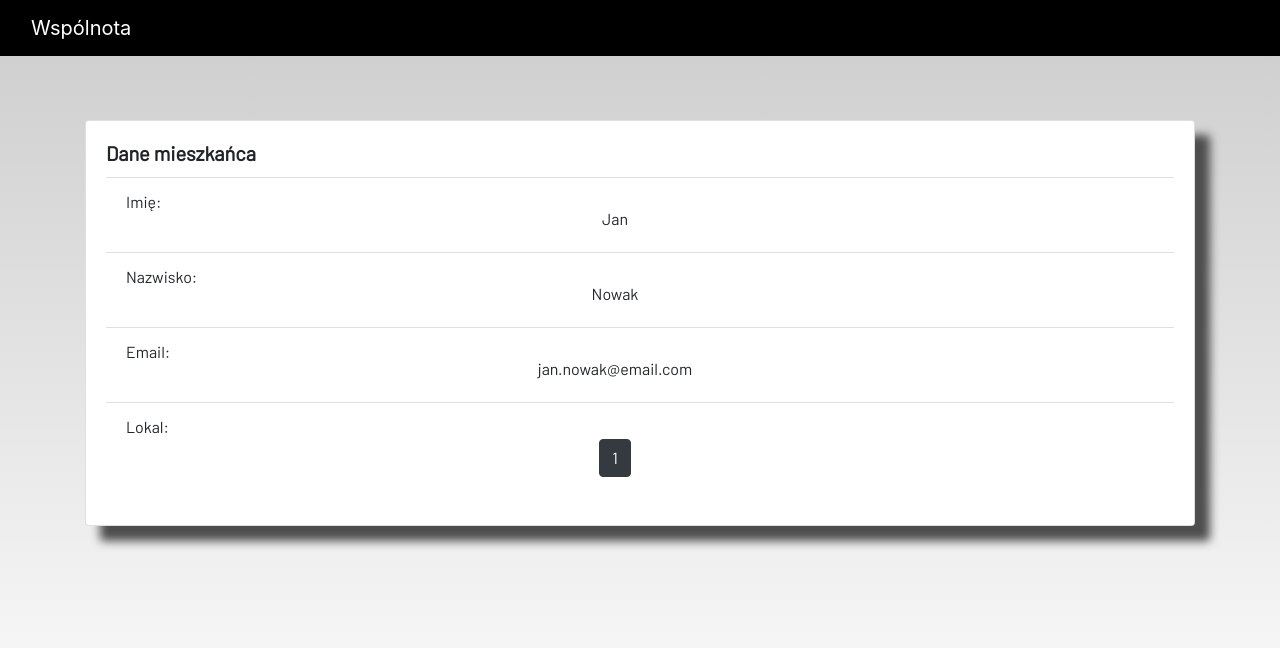
After one commit to IzabelaSojka/HousingAssociationApp, a Django app: page /resident_detail/1 in a window 1280 px wide. The commit adds this page. Shown: the top 648 px of the page. Run offline with Django 4.2, Linux system fonts and the light colour scheme; data comes from the database, SQL or seed files in the repository; both versions use the stored data as it was after the commit; some libraries are stand-ins or nearby versions; some web fonts are replaced.

Commit message:
Added resident detail

```diff
--- a/ideas/templates/registration/main.html
+++ b/ideas/templates/registration/main.html
@@ -13,6 +13,8 @@
     integrity="sha384-ggOyR0iXCbMQv3Xipma34MD+dH/1fQ784/j6cY/iJTQUOhcWr7x9JvoRxT2MZw1T" crossorigin="anonymous" />
   <link rel="stylesheet" href="https://use.fontawesome.com/releases/v5.7.2/css/all.css"
     integrity="sha384-fnmOCqbTlWIlj8LyTjo7mOUStjsKC4pOpQbqyi7RrhN7udi9RwhKkMHpvLbHG9Sr" crossorigin="anonymous" />
+    <title>Bootstrap Example</title>
+    <script src="https://cdn.jsdelivr.net/npm/bootstrap@5.2.3/dist/js/bootstrap.bundle.min.js"></script>
   <link rel="stylesheet" type="text/css" href="../../../static/main.css">
 </head>
 
--- /dev/null
+++ b/ideas/templates/registration/resident_detail.html
@@ -0,0 +1,39 @@
+{% extends 'registration/main.html' %}
+{% load static %}
+{% block content %}
+{% load crispy_forms_tags %}
+<div class="container">
+    <p style="text-align: center">
+        <div class="card" style="width: 100%; height: 80%" >
+            <div class="card-body">
+                <h5 class="card-title"><b>Dane mieszkańca</b></h5>
+                <ul class="list-group list-group-flush">
+                    <li class="list-group-item">
+                        Imię:
+                        <p style="text-align: center">{{ resident.first_name }}</p>
+                    </li>
+                    <li class="list-group-item">
+                        Nazwisko:
+                        <p style="text-align: center">{{ resident.last_name }}</p>
+                    </li>
+                    <li class="list-group-item">
+                        Email:
+                        <p style="text-align: center">{{ resident.email }}</p>
+                    </li>
+                    <li class="list-group-item">
+                        Lokal:<br>
+                        <p style="text-align: center">
+                            <a class="btn btn-dark"  data-bs-toggle="collapse" href="#collapse1" role="button" aria-expanded="false" aria-controls="collapse1">{{ local.number }}</a>
+                            <div class="collapse" style="text-align: center" id="collapse1">
+                                  <div class="card card-body" style="width: 100%;">
+                                   Powierzchnia:    {{ local.area }} m^2
+                                  </div>
+                            </div>
+                        </p>
+                    </li>
+                </ul>
+            </div>
+        </div>
+    </p>
+</div>
+{% endblock content %}
--- a/ideas/urls.py
+++ b/ideas/urls.py
@@ -25,6 +25,7 @@ urlpatterns = [
     path('firebase-messaging-sw.js', showFirebaseJS, name="show_firebase_js"),
     path('documents/', views.fileView, name='documents'),
     path('billing_detail/<int:pk>', views.billing_detail, name='billing_detail'),
+    path('resident_detail/<int:pk>', views.resident_detail, name='resident_detail'),
     #path('send/', send)
 
 
--- a/ideas/views.py
+++ b/ideas/views.py
@@ -17,6 +17,7 @@ from ideas.forms import LocalForm, BillingForm, UserRegistrationForm, UserEditFo
 from ideas.models import Local, Billing, Report
 from ideas.notification import send_notification
 
+
 def whoLogged(request):
     locals = Local.objects.all()
     logged = 'nobody'
@@ -35,12 +36,14 @@ def home(request):
     context = {
         'logged': logged,
     }
-    return render(request,'registration/home.html', context)
+    return render(request, 'registration/home.html', context)
+
 
 class CustomLoginView(LoginView):
     template_name = 'registration/login.html'
     fields = '__all__'
     redirect_authenticated_user = True
+
 
 class RegisterPage(FormView):
     template_name = 'registration/register.html'
@@ -70,14 +73,16 @@ def local(request):
         form = LocalForm()
     local = Local.objects.filter(admin=request.user)
     context = {
-            'locals': local,
-            'form': form,
+        'locals': local,
+        'form': form,
     }
     return render(request, 'registration/local.html', context)
+
 
 def local_delete(request, pk=None):
     Local.objects.get(id=pk).delete()
     return redirect("local")
+
 
 def billing(request):
     if request.method == "POST":
@@ -111,6 +116,7 @@ def billing(request):
     }
     return render(request, 'registration/billing.html', context)
 
+
 def billing_history(request):
     billing = Billing.objects.filter(status=True).filter(admin=request.user)
     context = {
@@ -128,6 +134,7 @@ def billing_update(request, pk=None):
     billing.save()
     return redirect('billing')
 
+
 def billing_detail(request, pk=None):
     billing = Billing.objects.get(id=pk)
     context = {
@@ -135,28 +142,41 @@ def billing_detail(request, pk=None):
     }
     return render(request, 'registration/billing_detail.html', context)
 
+
 def resident(request):
     if request.method == 'POST':
         form = UserRegistrationForm(request.POST)
         if form.is_valid():
             form.save()
             messages.success(request, f"Dodano nowego mieszkańca")
-    else :
-        form= UserRegistrationForm()
+    else:
+        form = UserRegistrationForm()
     resident = User.objects.all()
     context = {
-        'residents' : resident,
-        'form' : form,
+        'residents': resident,
+        'form': form,
     }
     return render(request, 'registration/resident.html', context)
 
+
+def resident_detail(request, pk=None):
+    resident = User.objects.get(id=pk)
+    local = Local.objects.get(owner=pk)
+    context = {
+        'resident': resident,
+        'local': local,
+    }
+    return render(request, 'registration/resident_detail.html', context)
+
+
 def resident_billing(request):
-    local = Local.objects.get(owner = request.user)
-    billing = Billing.objects.filter(owner = local.id).filter(status=False)
+    local = Local.objects.get(owner=request.user)
+    billing = Billing.objects.filter(owner=local.id).filter(status=False)
     context = {
-        'billings' : billing,
+        'billings': billing,
     }
     return render(request, 'registration/resident_billing.html', context)
+
 
 def resident_billing_history(request):
     local = Local.objects.get(owner=request.user)
@@ -165,6 +185,7 @@ def resident_billing_history(request):
         'billings': billing,
     }
     return render(request, 'registration/resident_billing.html', context)
+
 
 @login_required
 def editUser(request):
@@ -175,9 +196,10 @@ def editUser(request):
     else:
         form = UserEditForm(instance=request.user)
     context = {
-     'form': form,
+        'form': form,
     }
     return render(request, 'registration/edit_user.html', context)
+
 
 def fileView(request):
     if request.method == 'POST':
@@ -187,13 +209,13 @@ def fileView(request):
             messages.success(request, f"Dodano nowegy plik")
         else:
             messages.error(request, f"Niepoprawny plik")
-    else :
-        form= FileUploadForm2(request.POST, request.FILES)
+    else:
+        form = FileUploadForm2(request.POST, request.FILES)
     reports = Report.objects.all()
     logged = whoLogged(request)
     context = {
-        'reports' : reports,
-        'form' : form,
+        'reports': reports,
+        'form': form,
         'logged': logged
     }
     return render(request, 'registration/reports.html', context)
```
Also changed, not shown: ideas/templates/registration/resident.html (+8 -0 lines), db.sqlite3.
